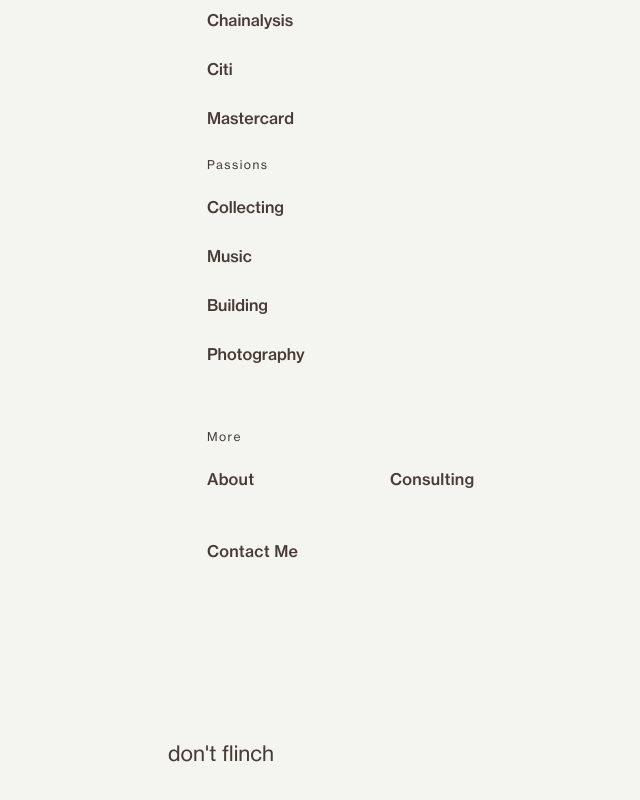
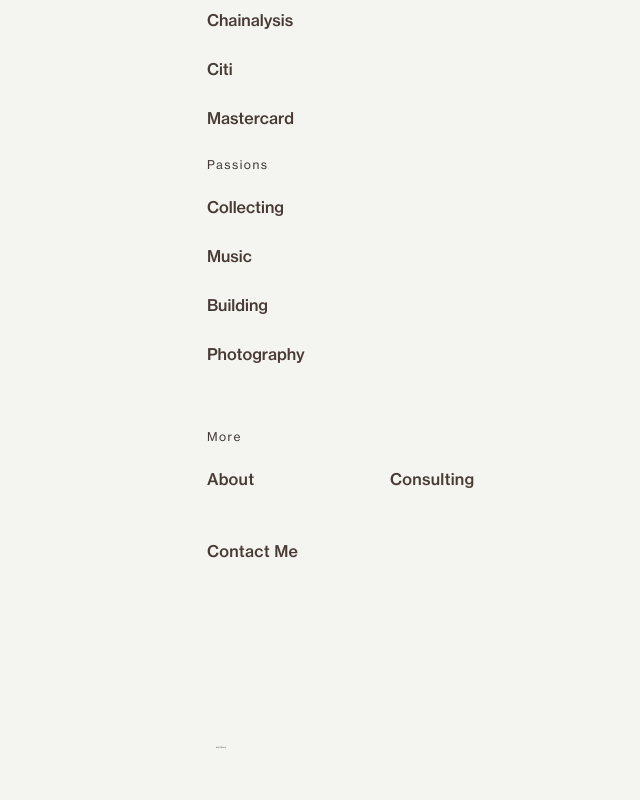
Before and after one commit to jonraysor/jonraysor.github.io, a plain HTML site: page index.html in a window 1280 px wide. Shown: the part 590-1390 px from the top of the page, without its empty margins (419-1059 px from the left). Drawn offline with nearby package versions, Linux system fonts and the light colour scheme.

Commit message:
update footer font

```diff
--- a/css/main.css
+++ b/css/main.css
@@ -67,12 +67,13 @@
 
 .footer {
 text-align: center;
-padding: 10px;
+padding: 4px;
 color: #493A35;
 font-family: NeueHaas;
-font-size: 21px;
+font-size: 2px;
 line-height: 24px;
 }
+
 body.night {
 	background-color: #493A35;
 	color: #F4F5F0;
--- a/index.html
+++ b/index.html
@@ -18,7 +18,7 @@
   <meta name="author" content="">
   <meta name="viewport" content="width=device-width, initial-scale=1">
   <meta property="og:title" content="Jonathan Raysor"/>
-  <meta property="og:image" content="../images/color_block.jpeg" />
+  <meta property="og:image" content="../images/portrait.jpeg" />
   <link rel="stylesheet" href="css/skeleton.css">
   <link rel="stylesheet" href="css/main.css">
   <link rel="stylesheet" href="css/animate.css">
@@ -149,11 +149,10 @@
       </div>
 
     </div>
-    <div class="footer">
-      <p>don't flinch</p>
-    </div>
   </body>
-
+  <div class="footer">
+    <p>don't flinch</p>
+  </div>
 </body>
 
 </html>
```
